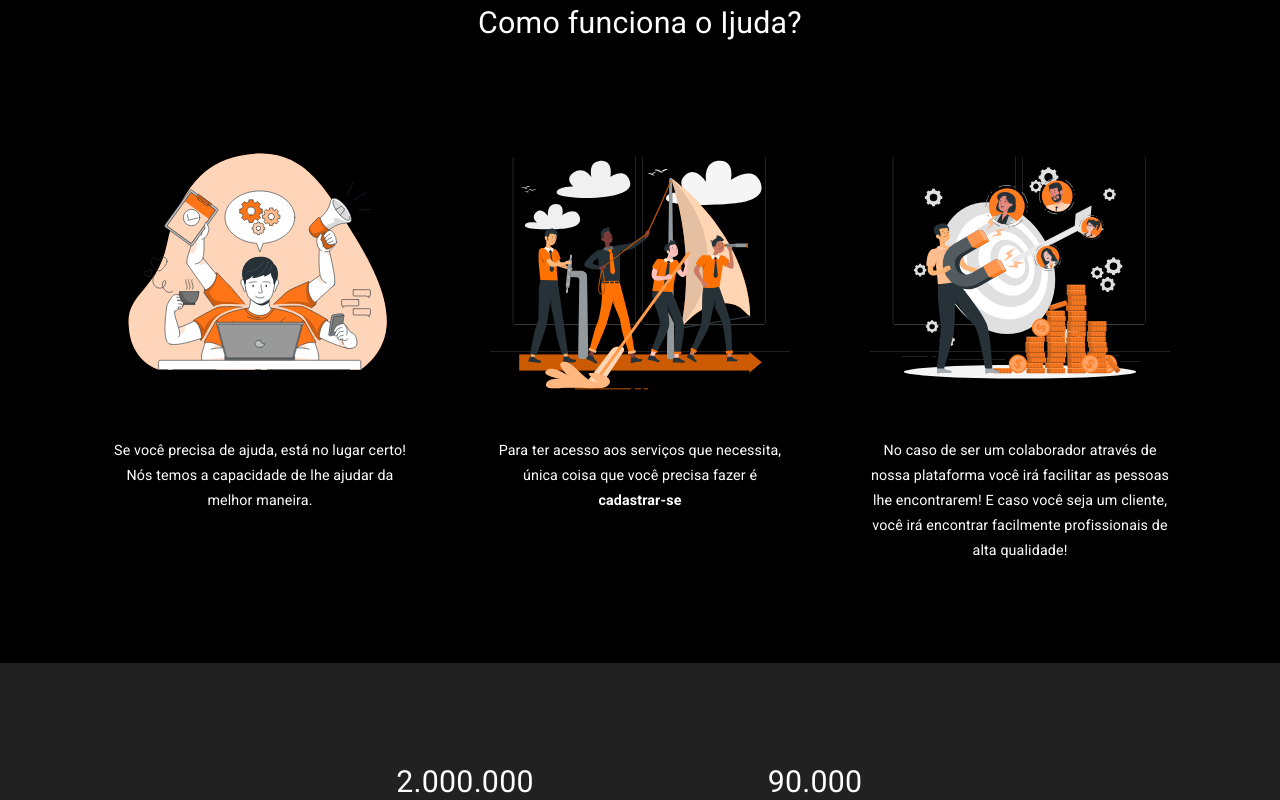
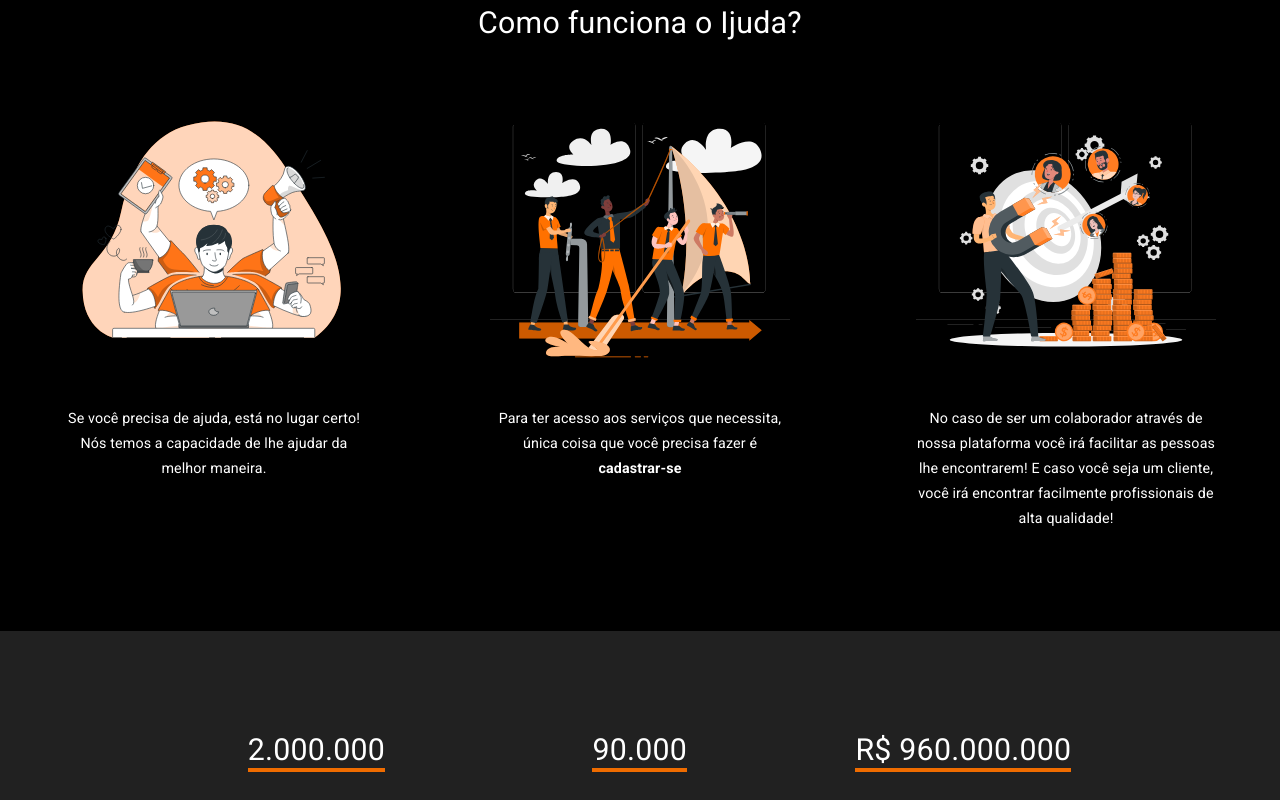
Before and after one commit to ijuda/react-ijuda, a React (Vite) app: page / in a window 1280 px wide. Shown: the part 1120-1920 px from the top of the page. Built offline with nearby package versions, Linux system fonts and the light colour scheme.

Commit message:
feat(IJUDA-51): improve home design.

```diff
--- a/src/components/ui/Molecule/ComoFunciona/index.tsx
+++ b/src/components/ui/Molecule/ComoFunciona/index.tsx
@@ -11,15 +11,11 @@ const ComoFunciona = () => {
       <Typography variant="h4">Como funciona o Ijuda?</Typography>
       <Grid
         container
-        justifyContent={'center'}
-        alignItems={'center'}
+        justifyContent={'space-between'}
+        alignItems={'flex-start'}
+        marginTop={6}
       >
-        <Grid
-          item
-          display={'flex'}
-          gap={10}
-          marginTop={10}
-        >
+        <Grid item>
           <Box
             display="flex"
             flexDirection="column"
@@ -39,6 +35,8 @@ const ComoFunciona = () => {
               capacidade de lhe ajudar da melhor maneira.
             </Typography>
           </Box>
+        </Grid>
+        <Grid item>
           <Box
             display="flex"
             flexDirection="column"
@@ -58,6 +56,7 @@ const ComoFunciona = () => {
               precisa fazer é <strong>cadastrar-se</strong>
             </Typography>
           </Box>
+        </Grid>
         <Box
           display="flex"
           flexDirection="column"
@@ -80,7 +79,6 @@ const ComoFunciona = () => {
           </Typography>
         </Box>
       </Grid>
-      </Grid>
     </C.ComoFuncionaSection>
   );
 };
--- a/src/components/ui/Molecule/NumerosSection/index.tsx
+++ b/src/components/ui/Molecule/NumerosSection/index.tsx
@@ -10,7 +10,7 @@ const NumerosSection = () => {
         <Grid
           container
           display={'flex'}
-          justifyContent={'center'}
+          justifyContent={'space-around'}
         >
           <Grid
             item
@@ -24,7 +24,6 @@ const NumerosSection = () => {
               alignItems={'center'}
               flexDirection="column"
               gap={5}
-              width={350}
               textAlign="center"
             >
               <Typography
@@ -45,7 +44,6 @@ const NumerosSection = () => {
               alignItems={'center'}
               flexDirection="column"
               gap={5}
-              width={350}
             >
               <Typography
                 variant="h4"
@@ -63,7 +61,6 @@ const NumerosSection = () => {
               alignItems={'center'}
               flexDirection="column"
               gap={5}
-              width={350}
             >
               <Typography
                 variant="h4"
```
Lines whose indentation alone changed are shown as unchanged.
